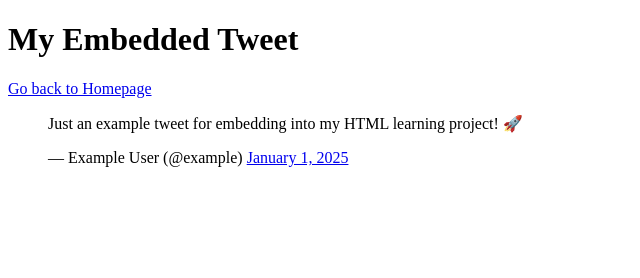
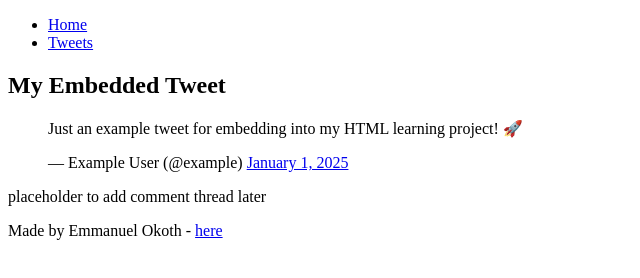
Before and after one commit to Okoth-Emmanuel/My_First_Portfolio, a plain HTML site: page html_basic/tweets.html in a window 1280 px wide. Shown: the whole page, without its empty margins (0-640 px from the left). Drawn offline with Linux system fonts and the light colour scheme.

Commit message:
updating .html files

```diff
--- a/html_basic/tweets.html
+++ b/html_basic/tweets.html
@@ -6,22 +6,37 @@
     <title>My Tweets</title>
 </head>
 <body>
+
+<header>
+    <ul>
+        <li><a href="index.html">Home</a></li>
+        <li><a href="tweets.html">Tweets</a></li>
+    </ul>
+</header>
+
+<main>
+    <article>
         <h1>My Embedded Tweet</h1>
 
-    <!-- Link back to homepage -->
-    <p><a href="index.html">Go back to Homepage</a></p>
-
-    <!-- Embedded Tweet Example -->
         <blockquote class="twitter-tweet">
             <p lang="en" dir="ltr">
                 Just an example tweet for embedding into my HTML learning project! 🚀
             </p>
-        &mdash; Example User (@example)
+            — Example User (@example)
             <a href="https://twitter.com/example/status/1234567890">January 1, 2025</a>
         </blockquote>
 
-    <!-- Twitter JS script (required for embedding) -->
         <script async src="https://platform.twitter.com/widgets.js" charset="utf-8"></script>
+    </article>
+
+    <aside>
+        <p>placeholder to add comment thread later</p>
+    </aside>
+</main>
+
+<footer>
+    <p>Made by Emmanuel Okoth - <a href="https://alx.africa" target="_blank">here</a></p>
+</footer>
 
 </body>
 </html>
```
Lines whose indentation alone changed are shown as unchanged.
